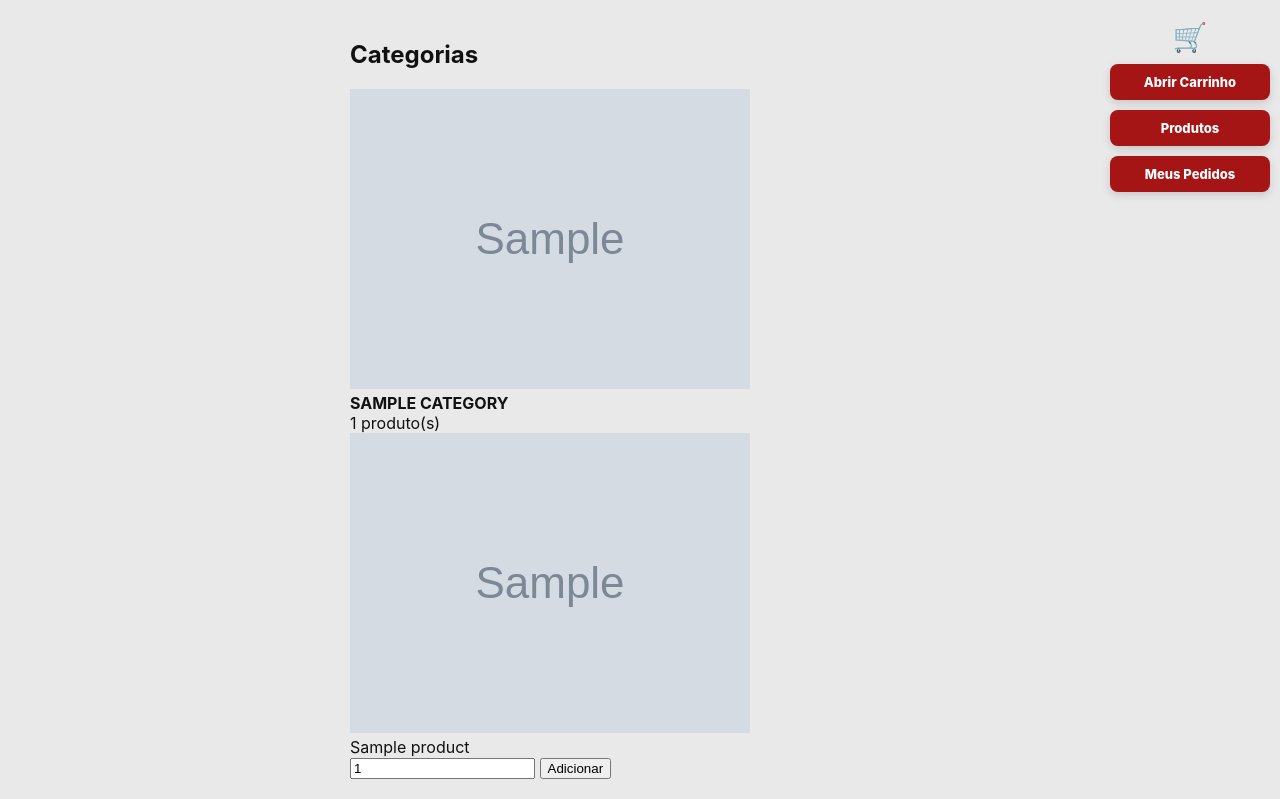
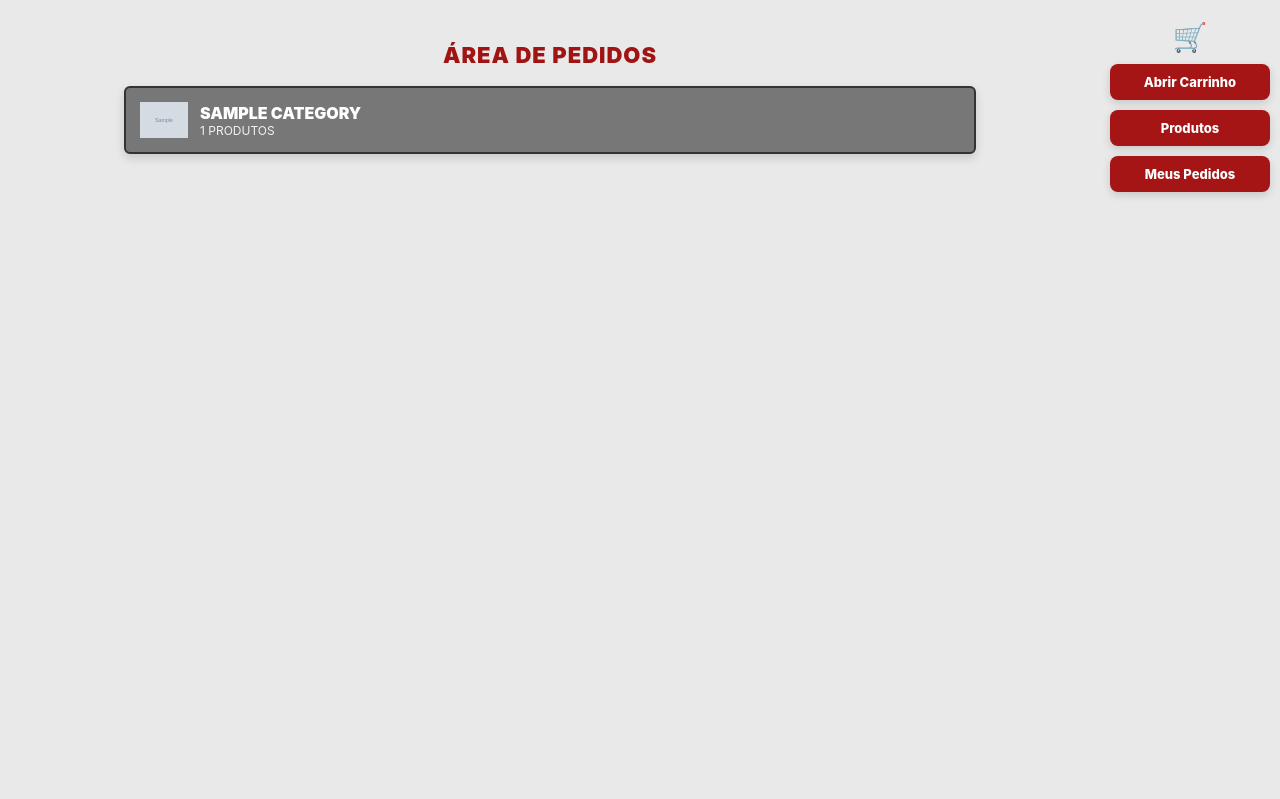
Before and after one commit to xodoticonsultoria/tranf_prod, a Django app: page /queimados/categorias/ in a window 1280 px wide. Shown: the part 84-883 px from the top of the page. After the commit the page ends 280 px from the top, so only its background shows below. Run offline with Django 4.2, Linux system fonts and the light colour scheme; a user stored in the database is signed in; tables that the repository leaves empty hold one stand-in row (values such as "Sample post"); grey boxes marked "Sample" are stand-in pictures.

Commit message:
fallback images categories/products

```diff
--- a/templates/queimados/categories.html
+++ b/templates/queimados/categories.html
@@ -1,40 +1,50 @@
 {% extends "base.html" %}
+{% load static %}
 {% block content %}
 
-<div class="card">
-<h2>Categorias</h2>
+<h2 class="area-title">ÁREA DE PEDIDOS</h2>
 
 {% for c in categories %}
-<div class="cat-card">
+<div class="x-cat">
 
-    <div class="cat-header" onclick="toggleCat({{ c.id }})">
+    <div class="x-cat-head" onclick="toggleCat({{ c.id }})">
+
         {% if c.image %}
-            <img src="{{ c.image.url }}" class="cat-img">
+            <img src="{{ c.image.url }}" class="x-cat-icon">
+        {% else %}
+            <img src="{% static 'img/cat-default.png' %}" class="x-cat-icon">
         {% endif %}
 
         <div>
-            <strong>{{ c.name|upper }}</strong>
-            <div>{{ c.products.count }} produto(s)</div>
+            <div class="x-cat-name">{{ c.name|upper }}</div>
+            <div class="x-cat-count">{{ c.products.count }} PRODUTOS</div>
         </div>
+
     </div>
 
-    <div id="cat-{{ c.id }}" class="cat-products">
-        <div class="prod-grid">
+    <div id="cat-{{ c.id }}" class="x-cat-body">
+        <div class="x-grid">
 
         {% for p in c.products.all %}
-        <form method="post" class="prod-card">
+        <form method="post" class="x-prod">
             {% csrf_token %}
             <input type="hidden" name="product_id" value="{{ p.id }}">
 
             {% if p.image %}
-                <img src="{{ p.image.url }}" class="prod-img">
+                <img src="{{ p.image.url }}" class="x-prod-img">
+            {% else %}
+                <img src="{% static 'img/prod-default.png' %}" class="x-prod-img">
             {% endif %}
 
-            <div>{{ p.name }}</div>
+            <div class="x-prod-name">{{ p.name }}</div>
 
-            <input type="number" name="qty" value="1" min="1">
+            <div class="x-qty">
+                <button type="button" onclick="dec(this)">-</button>
+                <input type="number" name="qty" value="1" min="1">
+                <button type="button" onclick="inc(this)">+</button>
+            </div>
 
-            <button class="btn">Adicionar</button>
+            <button class="x-add">Adicionar</button>
         </form>
         {% endfor %}
 
@@ -44,11 +54,22 @@
 </div>
 {% endfor %}
 
-</div>
-
 <script>
 function toggleCat(id){
-  document.getElementById("cat-"+id).classList.toggle("open")
+  const el = document.getElementById("cat-"+id)
+  el.style.display = el.style.display === "block" ? "none" : "block"
+}
+
+function inc(btn){
+  const input = btn.parentElement.querySelector("input")
+  input.value = parseInt(input.value) + 1
+}
+
+function dec(btn){
+  const input = btn.parentElement.querySelector("input")
+  if(input.value > 1){
+    input.value = parseInt(input.value) - 1
+  }
 }
 </script>
 
```
Also changed, not shown: templates/queimados/products.html (+9 -3 lines).
